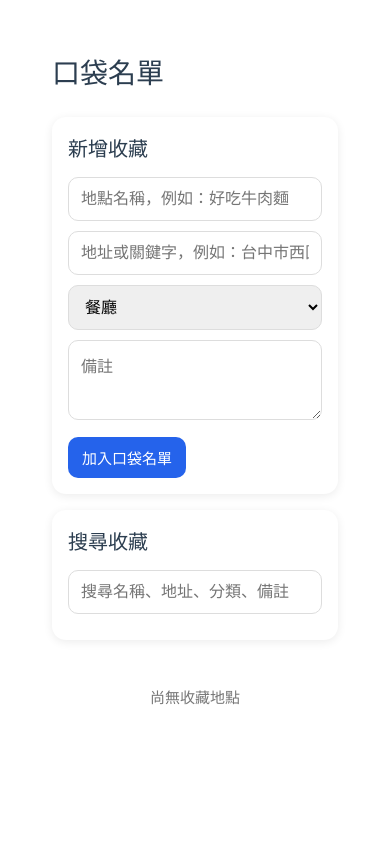
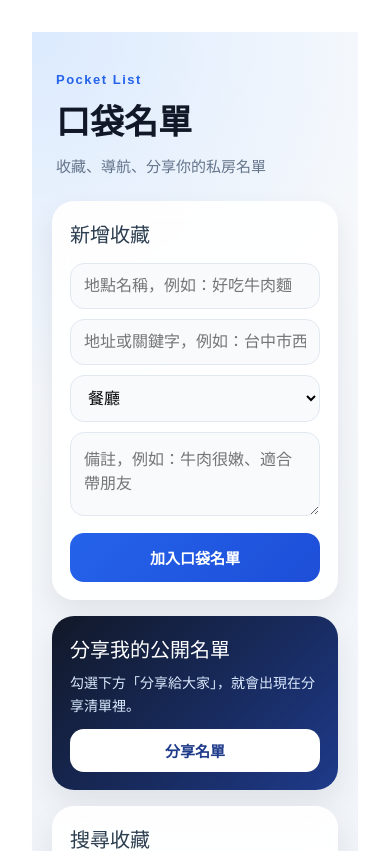
Before and after one commit to Timonsterer/xctlinetask-system, a Vue app: page /pocket-places in a window 390 px wide. Shown: the top 851 px of the page. Built offline with nearby package versions, Linux system fonts and the light colour scheme.

Commit message:
pocket list share 04291403

```diff
--- a/src/views/PocketPlaceView.vue
+++ b/src/views/PocketPlaceView.vue
@@ -1,6 +1,12 @@
 <template>
   <div class="page">
-    <h1>口袋名單</h1>
+    <header class="header">
+      <div>
+        <p class="tag">Pocket List</p>
+        <h1>口袋名單</h1>
+        <p class="sub">收藏、導航、分享你的私房名單</p>
+      </div>
+    </header>
 
     <section class="card">
       <h2>新增收藏</h2>
@@ -16,9 +22,22 @@
         <option value="其他">其他</option>
       </select>
 
-      <textarea v-model="form.note" placeholder="備註"></textarea>
+      <textarea v-model="form.note" placeholder="備註，例如：牛肉很嫩、適合帶朋友"></textarea>
 
-      <button @click="addPlace">加入口袋名單</button>
+      <button class="primary-btn" @click="addPlace">
+        加入口袋名單
+      </button>
+    </section>
+
+    <section class="share-card">
+      <div>
+        <h2>分享我的公開名單</h2>
+        <p>勾選下方「分享給大家」，就會出現在分享清單裡。</p>
+      </div>
+
+      <button class="share-main-btn" @click="sharePublicList">
+        分享名單
+      </button>
     </section>
 
     <section class="card">
@@ -32,15 +51,29 @@
       </div>
 
       <div v-for="place in filteredPlaces" :key="place.id" class="place-card">
-        <h3>{{ place.name }}</h3>
-        <p>分類：{{ place.category }}</p>
-        <p>地址：{{ place.address }}</p>
-        <p v-if="place.note">備註：{{ place.note }}</p>
+        <div class="place-top">
+          <div>
+            <h3>{{ place.name }}</h3>
+            <span class="category">{{ place.category }}</span>
+          </div>
+
+          <label class="share-toggle">
+            <input
+              type="checkbox"
+              :checked="place.isPublic"
+              @change="togglePublic(place)"
+            />
+            <span>分享給大家</span>
+          </label>
+        </div>
+
+        <p class="address">📍 {{ place.address }}</p>
+        <p v-if="place.note" class="note">備註：{{ place.note }}</p>
 
         <div class="actions">
           <button @click="openMap(place)">開啟地圖</button>
           <button @click="openNavigation(place)">開始導航</button>
-          <button @click="sharePlace(place)">分享</button>
+          <button @click="sharePlace(place)">單筆分享</button>
           <button class="delete" @click="deletePlace(place.id)">刪除</button>
         </div>
       </div>
@@ -55,6 +88,7 @@ import {
   addDoc,
   getDocs,
   deleteDoc,
+  updateDoc,
   doc,
   query,
   where,
@@ -93,6 +127,7 @@ const loadPlaces = async () => {
 
   places.value = snap.docs.map((docSnap) => ({
     id: docSnap.id,
+    isPublic: false,
     ...docSnap.data(),
   }))
 }
@@ -114,7 +149,9 @@ const addPlace = async () => {
     address: form.value.address.trim(),
     category: form.value.category,
     note: form.value.note.trim(),
+    isPublic: false,
     createdAt: serverTimestamp(),
+    updatedAt: serverTimestamp(),
   })
 
   form.value = {
@@ -134,6 +171,17 @@ const deletePlace = async (id) => {
   await loadPlaces()
 }
 
+const togglePublic = async (place) => {
+  const nextValue = !place.isPublic
+
+  await updateDoc(doc(db, 'pocket_places', place.id), {
+    isPublic: nextValue,
+    updatedAt: serverTimestamp(),
+  })
+
+  place.isPublic = nextValue
+}
+
 const filteredPlaces = computed(() => {
   const key = keyword.value.trim().toLowerCase()
 
@@ -147,6 +195,10 @@ const filteredPlaces = computed(() => {
       place.note?.toLowerCase().includes(key)
     )
   })
+})
+
+const publicPlaces = computed(() => {
+  return places.value.filter((place) => place.isPublic)
 })
 
 const getSearchUrl = (place) => {
@@ -182,33 +234,110 @@ const sharePlace = async (place) => {
   }
 }
 
+const sharePublicList = async () => {
+  if (publicPlaces.value.length === 0) {
+    alert('請先勾選想分享的口袋名單')
+    return
+  }
+
+  const listText = publicPlaces.value
+    .map((place, index) => {
+      return `${index + 1}. ${place.name}
+${place.address}
+${getSearchUrl(place)}`
+    })
+    .join('\n\n')
+
+  const shareText = `我的口袋名單分享給你：\n\n${listText}`
+
+  if (navigator.share) {
+    await navigator.share({
+      title: '我的口袋名單',
+      text: shareText,
+    })
+  } else {
+    await navigator.clipboard.writeText(shareText)
+    alert('口袋名單已複製，可以貼到 LINE 分享')
+  }
+}
+
 onMounted(loadPlaces)
 </script>
 
 <style scoped>
 .page {
+  min-height: 100vh;
+  padding: 20px;
+  background:
+    radial-gradient(circle at top left, #dbeafe 0, transparent 35%),
+    linear-gradient(180deg, #f8fafc 0%, #eef2f7 100%);
+  box-sizing: border-box;
+}
+
+.header,
+.card,
+.share-card,
+.place-card {
   max-width: 720px;
-  margin: 0 auto;
-  padding: 20px;
+  margin: 0 auto 16px;
+}
+
+.header {
+  padding: 18px 4px 6px;
+}
+
+.tag {
+  margin: 0 0 4px;
+  color: #2563eb;
+  font-size: 13px;
+  font-weight: 800;
+  letter-spacing: 1.5px;
 }
 
 h1 {
-  font-size: 28px;
-  margin-bottom: 20px;
+  margin: 0;
+  font-size: 34px;
+  font-weight: 900;
+  color: #111827;
+}
+
+.sub {
+  margin: 6px 0 0;
+  color: #64748b;
 }
 
 .card,
+.share-card,
 .place-card {
-  background: white;
-  border-radius: 14px;
-  padding: 16px;
-  margin-bottom: 16px;
-  box-shadow: 0 2px 10px rgba(0, 0, 0, 0.08);
+  background: rgba(255, 255, 255, 0.92);
+  border-radius: 22px;
+  padding: 18px;
+  box-shadow: 0 12px 28px rgba(15, 23, 42, 0.08);
+  backdrop-filter: blur(10px);
+}
+
+.share-card {
+  display: flex;
+  justify-content: space-between;
+  align-items: center;
+  gap: 12px;
+  background: linear-gradient(135deg, #111827, #1e3a8a);
+  color: white;
 }
 
 h2 {
+  margin: 0 0 12px;
   font-size: 20px;
-  margin-bottom: 12px;
+}
+
+.share-card h2 {
+  margin-bottom: 6px;
+}
+
+.share-card p {
+  margin: 0;
+  color: #dbeafe;
+  font-size: 14px;
 }
 
 input,
@@ -216,37 +345,96 @@ select,
 textarea {
   width: 100%;
   box-sizing: border-box;
-  padding: 12px;
+  padding: 13px;
   margin-bottom: 10px;
-  border: 1px solid #ddd;
-  border-radius: 10px;
+  border: 1px solid #e2e8f0;
+  border-radius: 14px;
   font-size: 16px;
+  background: #f8fafc;
 }
 
 textarea {
-  min-height: 80px;
+  min-height: 84px;
   resize: vertical;
 }
 
 button {
   border: none;
-  border-radius: 10px;
-  padding: 10px 14px;
+  border-radius: 14px;
+  padding: 11px 14px;
   background: #2563eb;
   color: white;
   font-size: 15px;
+  font-weight: 700;
   cursor: pointer;
 }
 
 button:hover {
-  opacity: 0.9;
+  opacity: 0.92;
+}
+
+.primary-btn {
+  width: 100%;
+  padding: 14px;
+  background: linear-gradient(135deg, #2563eb, #1d4ed8);
+}
+
+.share-main-btn {
+  white-space: nowrap;
+  background: white;
+  color: #1e3a8a;
+}
+
+.place-top {
+  display: flex;
+  justify-content: space-between;
+  align-items: flex-start;
+  gap: 12px;
+}
+
+.place-card h3 {
+  margin: 0 0 8px;
+  font-size: 22px;
+  color: #111827;
+}
+
+.category {
+  display: inline-block;
+  padding: 5px 10px;
+  border-radius: 999px;
+  background: #dbeafe;
+  color: #1d4ed8;
+  font-size: 13px;
+  font-weight: 700;
+}
+
+.address,
+.note {
+  margin: 12px 0 0;
+  color: #334155;
+  line-height: 1.5;
+}
+
+.share-toggle {
+  display: flex;
+  align-items: center;
+  gap: 6px;
+  white-space: nowrap;
+  font-size: 14px;
+  color: #475569;
+  font-weight: 700;
+}
+
+.share-toggle input {
+  width: auto;
+  margin: 0;
 }
 
 .actions {
   display: flex;
   flex-wrap: wrap;
   gap: 8px;
-  margin-top: 12px;
+  margin-top: 16px;
 }
 
 .delete {
@@ -254,18 +442,25 @@ button:hover {
 }
 
 .empty {
+  max-width: 720px;
+  margin: 0 auto;
   text-align: center;
   color: #777;
   padding: 30px 0;
 }
 
-.place-card h3 {
-  margin: 0 0 8px;
-  font-size: 20px;
-}
+@media (max-width: 520px) {
+  .share-card,
+  .place-top {
+    flex-direction: column;
+  }
 
-.place-card p {
-  margin: 6px 0;
-  color: #333;
+  .share-main-btn {
+    width: 100%;
+  }
+
+  .actions button {
+    flex: 1 1 45%;
+  }
 }
 </style>
```
